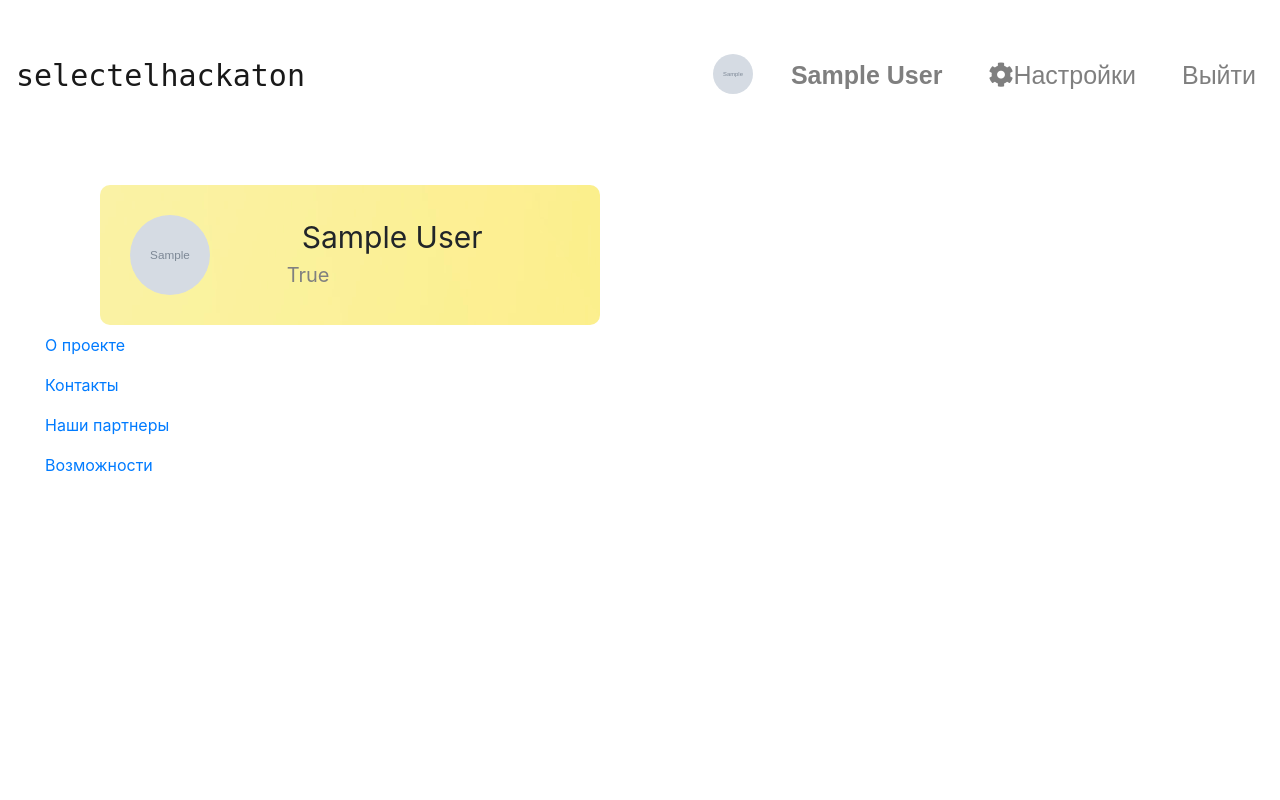
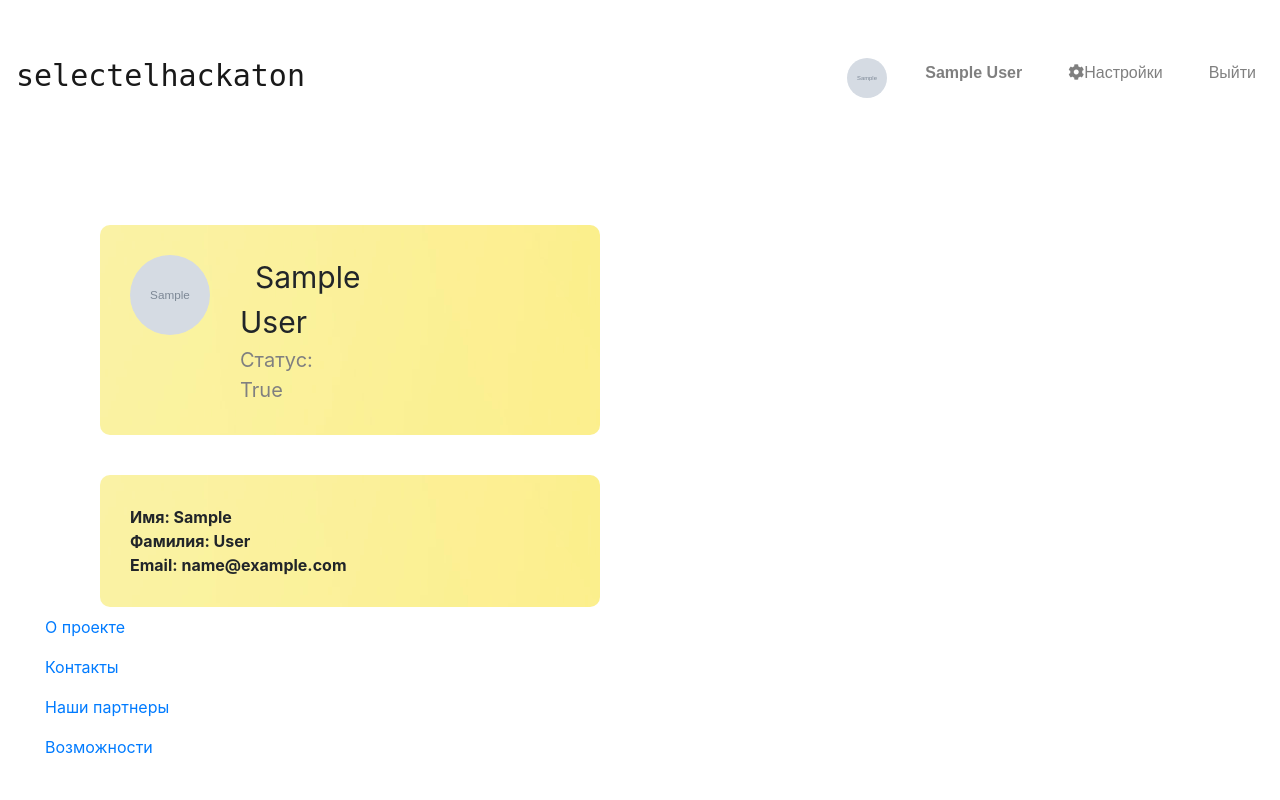
Before and after one commit to mar4elkin/SelectelHackaton, a Django app: page /member/ in a window 1280 px wide. Run offline with Django 3.2, Linux system fonts and the light colour scheme; a user stored in the database is signed in; tables that the repository leaves empty hold one stand-in row (values such as "Sample post"); grey boxes marked "Sample" are stand-in pictures; some libraries are stand-ins or nearby versions.

Commit message:
on_fix(template): Страница пользователя

```diff
--- /dev/null
+++ b/asseets/css/nav_auth.css
@@ -0,0 +1,3 @@
+#navbarSupportedContent{
+    font-size: medium;
+}
--- a/selectelhackaton/templates/bases/bootstrap.html
+++ b/selectelhackaton/templates/bases/bootstrap.html
@@ -19,7 +19,7 @@
 
 
 {% block app_css %}<link rel="stylesheet" media="screen" href='{% static "css/main.css" %}'>{% endblock app_css %}
-
+{% block auth_css %}<link rel="stylesheet" media="screen" href='{% static "css/nav_auth.css" %}'>{% endblock auth_css %}
 
 
 {% endblock head_css%}
--- a/selectelhackaton/templates/member/member-index.html
+++ b/selectelhackaton/templates/member/member-index.html
@@ -10,25 +10,47 @@
 
 {% block content %}
   {% bootstrap_messages %}
-<div class="container">
+  <!---->
   <div class="row">
+  <div style="margin-top:40px;" class="container">
     <div class="col-lg-12">
       <div class="mainInformation">
-        <div class="row">
-          <div class="col-md-4">
-              {% if user.profile.avatar_url %}<img alt="" src="{{user.profile.avatar_url}}" style="width: 80px; height: 80px" class="userLogo">
-              {% else %}No picture available yet.{% endif %}
+          <div class="row">
+              <div class="col">
+                {% if user.profile.avatar_url %}<img alt="" src="{{user.profile.avatar_url}}" style="width: 80px; height: 80px;" class="userLogo">
+                {% else %}No picture available yet.{% endif %}
+              </div>
+            <div class="col"><span style="font-size: normal;" class="userName">{{user.display_name}}</span><br>
+                           {% if user.is_entity %}
+                <span class="userStatus">Статус: {{user.is_entity}}</span>
+              {% else %} <span style="" class="userStatus">Статус: Физ. лицо</span> {% endif %}
+            </div>
+            <div class="col"></div>
+            <div class="col"></div>
           </div>
-          <div class="col-md-6">
-              <span class="userName">{{user.display_name}}</span>
-              {% if user.is_entity %}
-                <span class="userStatus">{{user.is_entity}}</span>
-              {% else %} <span class="userStatus">Физ. лицо</span> {% endif %}
-          </div>
-        </div>
       </div>
     </div>
   </div>
+
+  <!--  -->
+
+  <div style="margin-top:40px;" class="container">
+    <div class="col-lg-12">
+      <div class="mainInformation">
+          <div class="row">
+            <div class="col"><strong>Имя: {{user.first_name}}</strong></div>
+          </div>
+          <div class="row">
+            <div class="col"><strong>Фамилия: {{user.last_name}}</strong></div>
+          </div>
+          <div class="row">
+            <div class="col"><strong>Email: {{user.email}}</strong></div>
+          </div>
+      </div>
+    </div>
+  </div>
+
+
   <!--
     <div class="col-sm-6 col-md-4 col-lg-4">
       <h3>{% trans "Profile" %}</h3>
```
